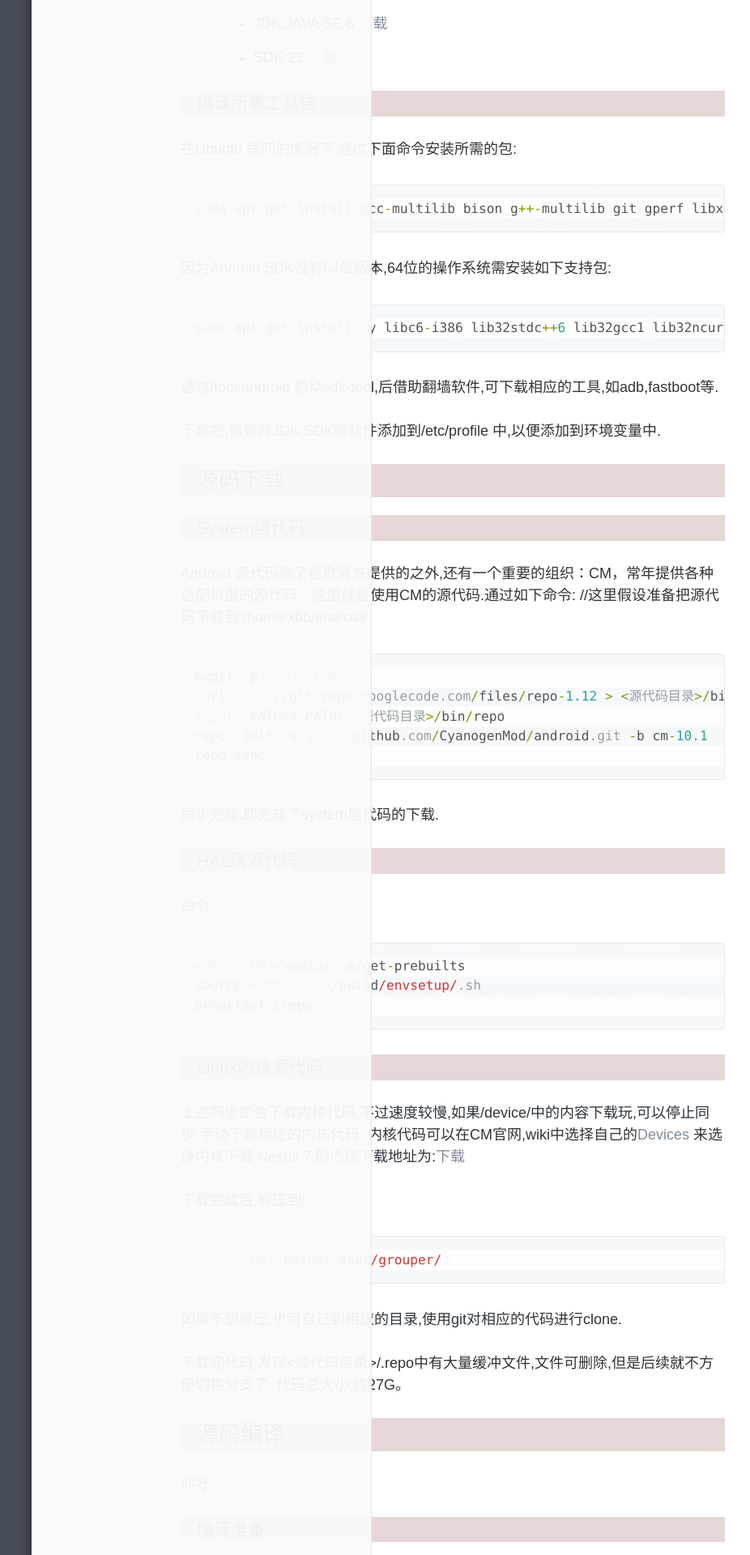
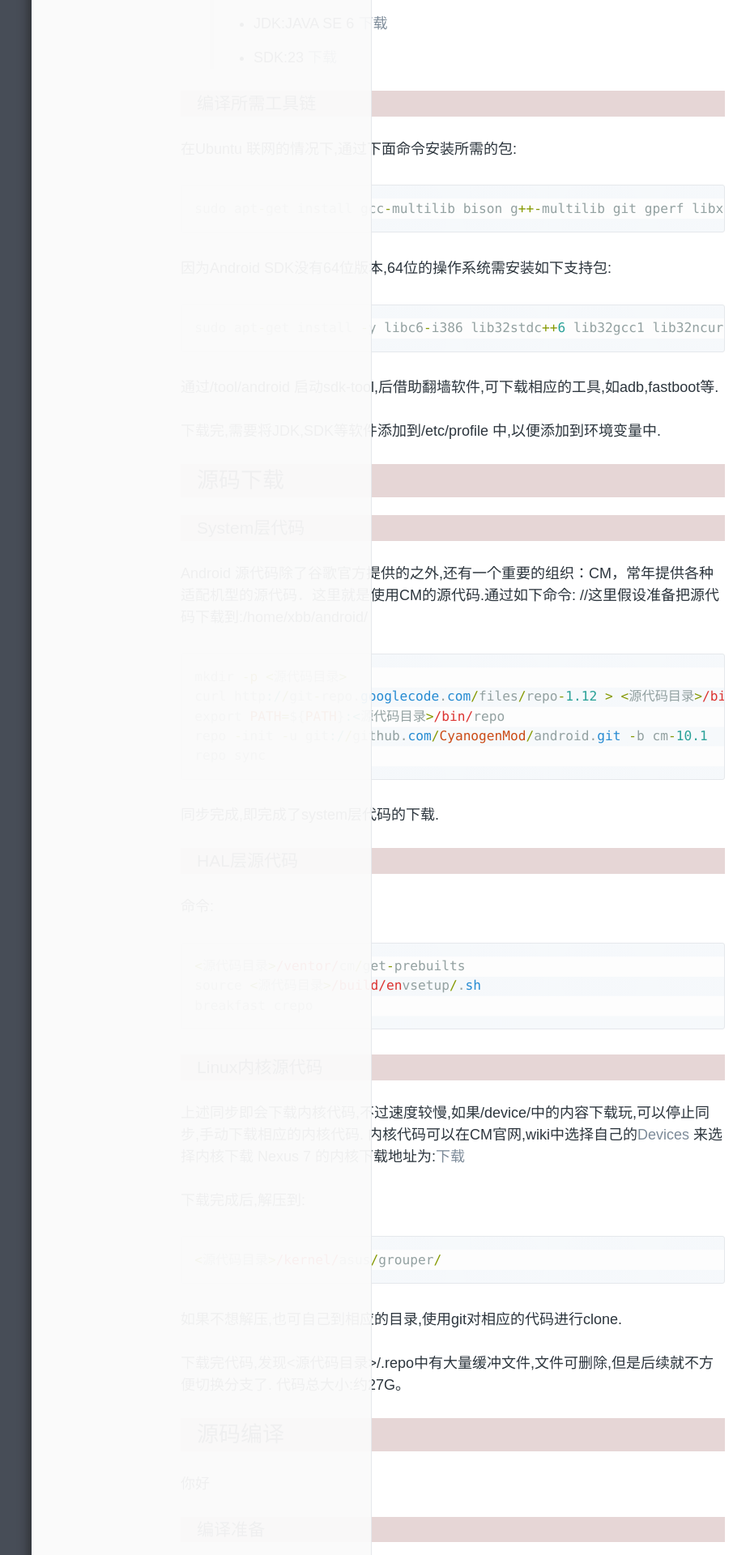
Before and after one commit to xnzaa/xnzaa.github.io, a Jekyll site: the page built from _posts/2015-10-21-Android4.2源代码编译.md, in a window 1280 px wide. Shown: the part 649-2569 px from the top of the page at 81% size, without its empty margins (81-1007 px from the left). Built offline with Jekyll 4.4.1, drawn with Linux system fonts in a browser that asks for light colours; comment, search, counter and statistics services are not loaded; some of the changed text lies outside the part shown.

Commit message:
Update 2015-10-21-Android4.2源代码编译.md
修改样式

```diff
--- a/_posts/2015-10-21-Android4.2源代码编译.md
+++ b/_posts/2015-10-21-Android4.2源代码编译.md
@@ -26,13 +26,13 @@ Android源代码作为公开源码,不读一下,总感觉Android学的不够(其
 
 在Ubuntu 联网的情况下,通过下面命令安装所需的包:
 
-{% highlight coffeescript %}
+{% highlight ruby %}
 sudo apt-get install gcc-multilib bison g++-multilib git gperf libxml2-utils make libncurses5-dev lib32ncurses5-dev libswitch-perl libgl1-mesa-glx:i386 libglapi-mesa:i386 libgl1-mesa-dev:i386 python-networkx zlib1g-dev:i386 zip schedtool xsltproc flex
 {% endhighlight %}
 
 因为Android SDK没有64位版本,64位的操作系统需安装如下支持包:
 
-{% highlight coffeescript %}
+{% highlight ruby %}
 sudo apt-get install -y libc6-i386 lib32stdc++6 lib32gcc1 lib32ncurses5 lib32z1
 {% endhighlight %}
 
@@ -47,7 +47,7 @@ sudo apt-get install -y libc6-i386 lib32stdc++6 lib32gcc1 lib32ncurses5 lib32z1
 Android 源代码除了谷歌官方提供的之外,还有一个重要的组织：CM，常年提供各种适配机型的源代码．这里就是使用CM的源代码.通过如下命令:
 //这里假设准备把源代码下载到:/home/xbb/android/
 
-{% highlight coffeescript %}
+{% highlight ruby %}
 mkdir -p <源代码目录>
 curl http://git-repo.googlecode.com/files/repo-1.12 > <源代码目录>/bin/repo
 export PATH=${PATH}:<源代码目录>/bin/repo
@@ -61,7 +61,7 @@ repo sync
 
 命令:
 
-{% highlight coffeescript %}
+{% highlight ruby %}
 <源代码目录>/ventor/cm/get-prebuilts
 source <源代码目录>/build/envsetup/.sh
 breakfast crepo
@@ -74,7 +74,7 @@ breakfast crepo
 Nexus 7 的内核下载地址为:[下载](https://wiki.cyanogenmod.org/w/Grouper_Info)
 
 下载完成后,解压到:
-{% highlight coffeescript %}
+{% highlight ruby %}
 <源代码目录>/kernel/asus/grouper/
 {% endhighlight %}
 如果不想解压,也可自己到相应的目录,使用git对相应的代码进行clone.
@@ -90,20 +90,20 @@ Nexus 7 的内核下载地址为:[下载](https://wiki.cyanogenmod.org/w/Grouper
 
 编译前需要从目标设备上下载相应的配置文件.需要adb支持和硬件支持.命令:
 
-{% highlight coffeescript %}
+{% highlight ruby %}
 <源代码目录>/device/asus/grouper/extract-files.sh
 {% endhighlight %}
 
 下载完即可编译:
 
-{% highlight coffeescript %}
+{% highlight ruby %}
 export USE_CCACHE=1
 croot
 brunch grouper
 {% endhighlight %}
 
 编译成功后,可得到:
-{% highlight coffeescript %}
+{% highlight ruby %}
 <源代码目录>/out/target/product/XXXX.zip //烧录文件
 <源代码目录>/out/target/product/recovery.img //recovery 文件
 {% endhighlight %}
@@ -118,14 +118,14 @@ brunch grouper
 
 Nexus 7默认的bootloader是锁定的,需要解锁后才能进行正常的烧录,在正常开机状态下通过命令:
 
-{% highlight coffeescript %}
+{% highlight ruby %}
 adb reboot bootloder //系统进入bootloader模式
 {% endhighlight %}
 
 也可在关机状态下,同时按下"开机键、音量+、音量-",开机后即进入bootloader模式.
 通过命令:
 
-{% highlight coffeescript %}
+{% highlight ruby %}
 fastboot oem unlock //解锁硬件
 {% endhighlight %}
 
@@ -135,7 +135,7 @@ fastboot oem unlock //解锁硬件
 
 通过命令输入recovery:
 
-{% highlight coffeescript %}
+{% highlight ruby %}
 fastboot flash recovery recovery.img //刷入recovery
 {% endhighlight %}
 
@@ -146,7 +146,7 @@ fastboot flash recovery recovery.img //刷入recovery
 开机重启,进入系统,因为unlock删除了数据,所以进入系统后,会有系统欢迎页面.完成后将编译好的XXXX.zip复制到手机里面.关机,开机时,同时按下"开机键、音量+、音量-",进入recovery模式.
 在recovery菜单中依次选择:
 
-{% highlight coffeescript %}
+{% highlight ruby %}
 wipe data/factory reset -> YES
 wipe cache partition -> YES
 install zip -> choose zip from sdcard -> XXXX.zip路径
```
